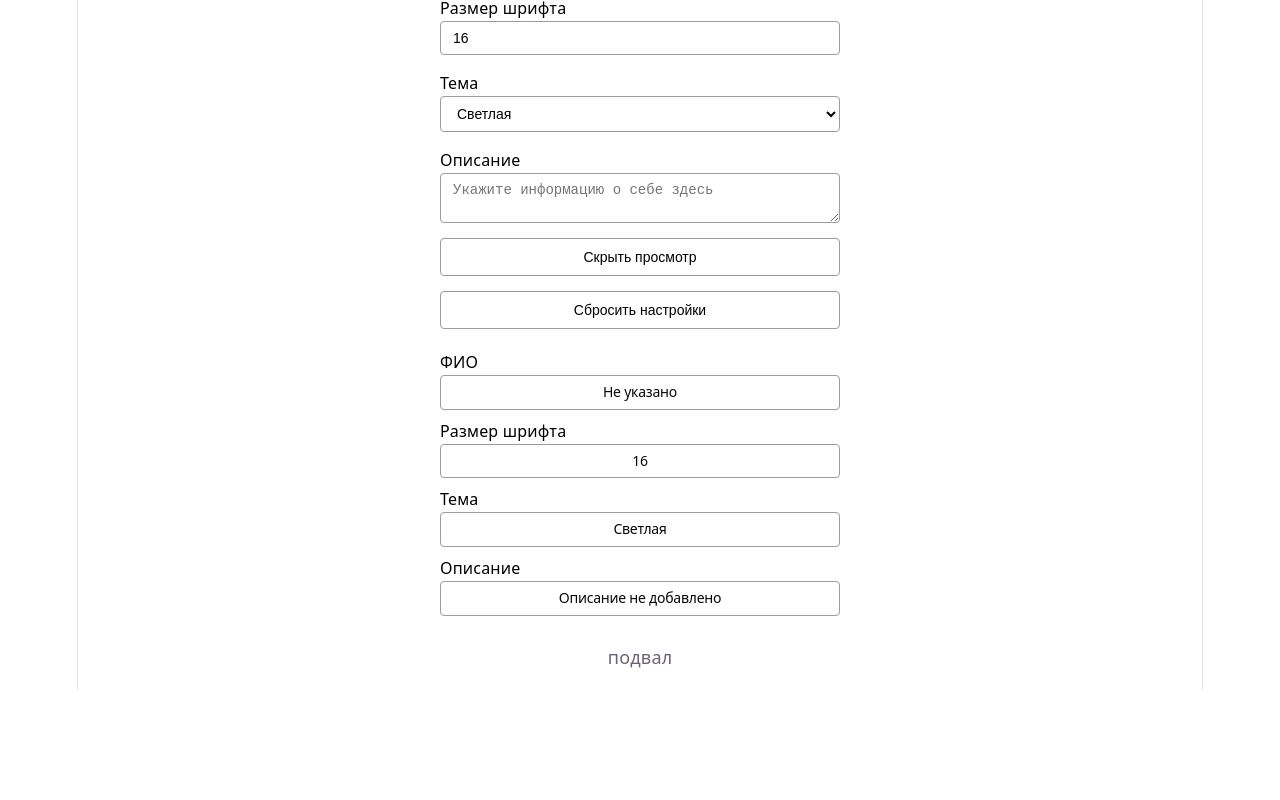
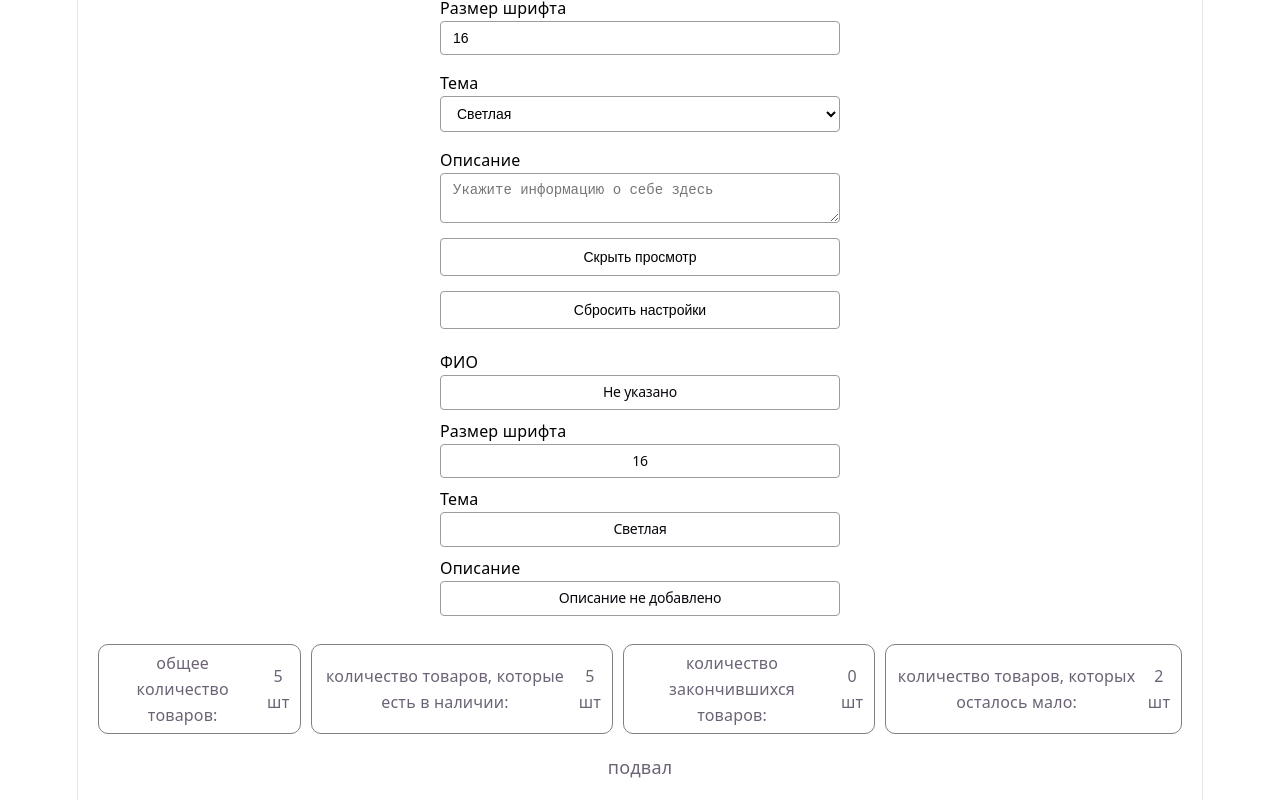
Before and after one commit to Egorklukin/my-project, a React (Vite) app: page / in a window 1280 px wide. Shown: the part 1317-2117 px from the top of the page. Before the commit the page ends 2007 px from the top, so only its background shows below. Built offline with nearby package versions, Linux system fonts and the light colour scheme.

Commit message:
add demostats

```diff
--- a/src/App.tsx
+++ b/src/App.tsx
@@ -9,8 +9,14 @@ import { initialBooks } from "./helpers/initialBooks";
 import type { UserDataType } from "./types/UserDataType";
 import type { Book } from "./types/BookType";
 import styled from "@emotion/styled";
-import { TaskDemo } from "./Demo/TaskDemo";
 import { ProfileSettings } from "./components/ProfileSettings/ProfileSettings";
+import {
+  countProducts,
+  countAvailabilityProducts,
+  countNoAvailabilityProducts,
+  countLittleQuantityProducts,
+  StatsDemo,
+} from "./Demo/WeekendIdeasDemo.tsx";
 
 function App() {
   const [books, setBooks] = useState<Book[]>(initialBooks);
@@ -37,6 +43,12 @@ function App() {
       <BookList books={books} deleteBook={deleteBook} />
       <BookAddForm addBook={addBook} id={books.length + 1} />
       <ProfileSettings />
+      <StatsDemo
+        countProducts={countProducts}
+        countAvailabilityProducts={countAvailabilityProducts}
+        countLittleQuantityProducts={countLittleQuantityProducts}
+        countNoAvailabilityProducts={countNoAvailabilityProducts}
+      />
       <Footer />
     </App>
   );
--- a/src/Demo/WeekendIdeasDemo.tsx
+++ b/src/Demo/WeekendIdeasDemo.tsx
@@ -0,0 +1,93 @@
+import styled from "@emotion/styled";
+
+interface Product {
+  id: number;
+  name: string;
+  quantity: number;
+}
+
+const StatsWrapper = styled.div`
+  margin-bottom: 20px;
+`;
+const StatsSection = styled.section`
+  display: flex;
+  flex-direction: row;
+  justify-content: center;
+  gap: 10px;
+`;
+const StatCard = styled.div`
+  display: flex;
+  flex-direction: row;
+  justify-content: center;
+  align-items: center;
+  gap: 10px;
+  border: 1px solid gray;
+  border-radius: 10px;
+  padding: 5px 10px;
+`;
+const Label = styled.label`
+  font-size: 16px;
+  font-weight: 500;
+`;
+const Value = styled.span`
+  font-size: 16px;
+  font-weight: 500;
+`;
+const products: Product[] = [
+  { id: 1, name: "Ноутбук", quantity: 5 },
+  { id: 2, name: "Смартфон", quantity: 12 },
+  { id: 3, name: "Наушники", quantity: 25 },
+  { id: 4, name: "Клавиатура", quantity: 8 },
+  { id: 5, name: "Монитор", quantity: 3 },
+];
+
+const countProducts = products.length;
+const countAvailabilityProducts = products.filter((p) => p.quantity > 0).length;
+const countNoAvailabilityProducts = products.filter(
+  (p) => p.quantity === 0,
+).length;
+const countLittleQuantityProducts = products.filter((p) => {
+  if (p.quantity > 0 && p.quantity <= 5) return p;
+}).length;
+
+export function StatsDemo({
+  countProducts,
+  countAvailabilityProducts,
+  countNoAvailabilityProducts,
+  countLittleQuantityProducts,
+}: {
+  countProducts: number;
+  countAvailabilityProducts: number;
+  countNoAvailabilityProducts: number;
+  countLittleQuantityProducts: number;
+}) {
+  return (
+    <StatsWrapper>
+      <StatsSection>
+        <StatCard>
+          <Label>общее количество товаров:</Label>
+          <Value>{countProducts} шт</Value>
+        </StatCard>
+        <StatCard>
+          <Label>количество товаров, которые есть в наличии:</Label>
+          <Value>{countAvailabilityProducts} шт</Value>
+        </StatCard>
+        <StatCard>
+          <Label>количество закончившихся товаров:</Label>
+          <Value>{countNoAvailabilityProducts} шт</Value>
+        </StatCard>
+        <StatCard>
+          <Label>количество товаров, которых осталось мало:</Label>
+          <Value>{countLittleQuantityProducts} шт</Value>
+        </StatCard>
+      </StatsSection>
+    </StatsWrapper>
+  );
+}
+
+export {
+  countProducts,
+  countAvailabilityProducts,
+  countNoAvailabilityProducts,
+  countLittleQuantityProducts,
+};
```
